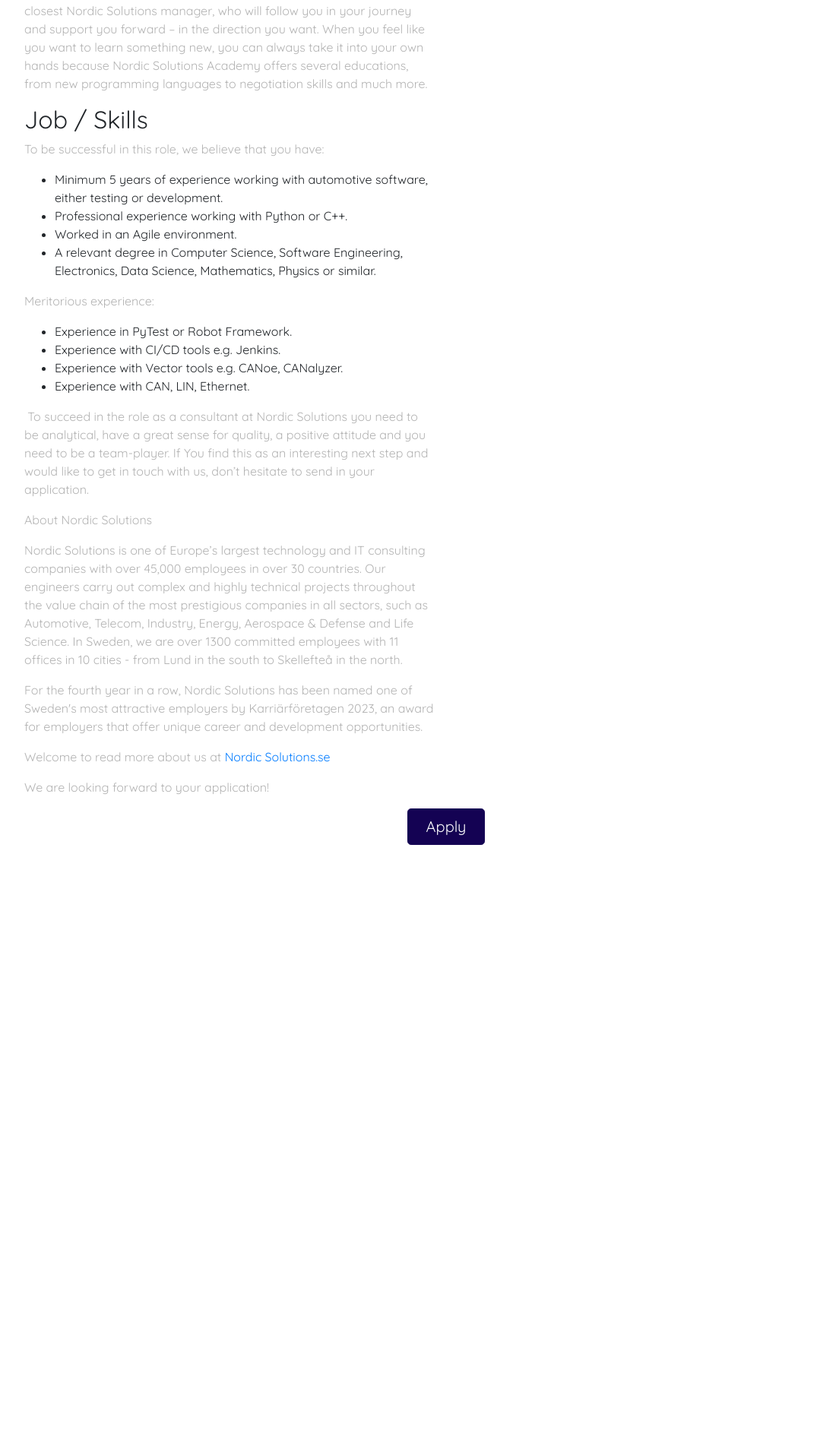
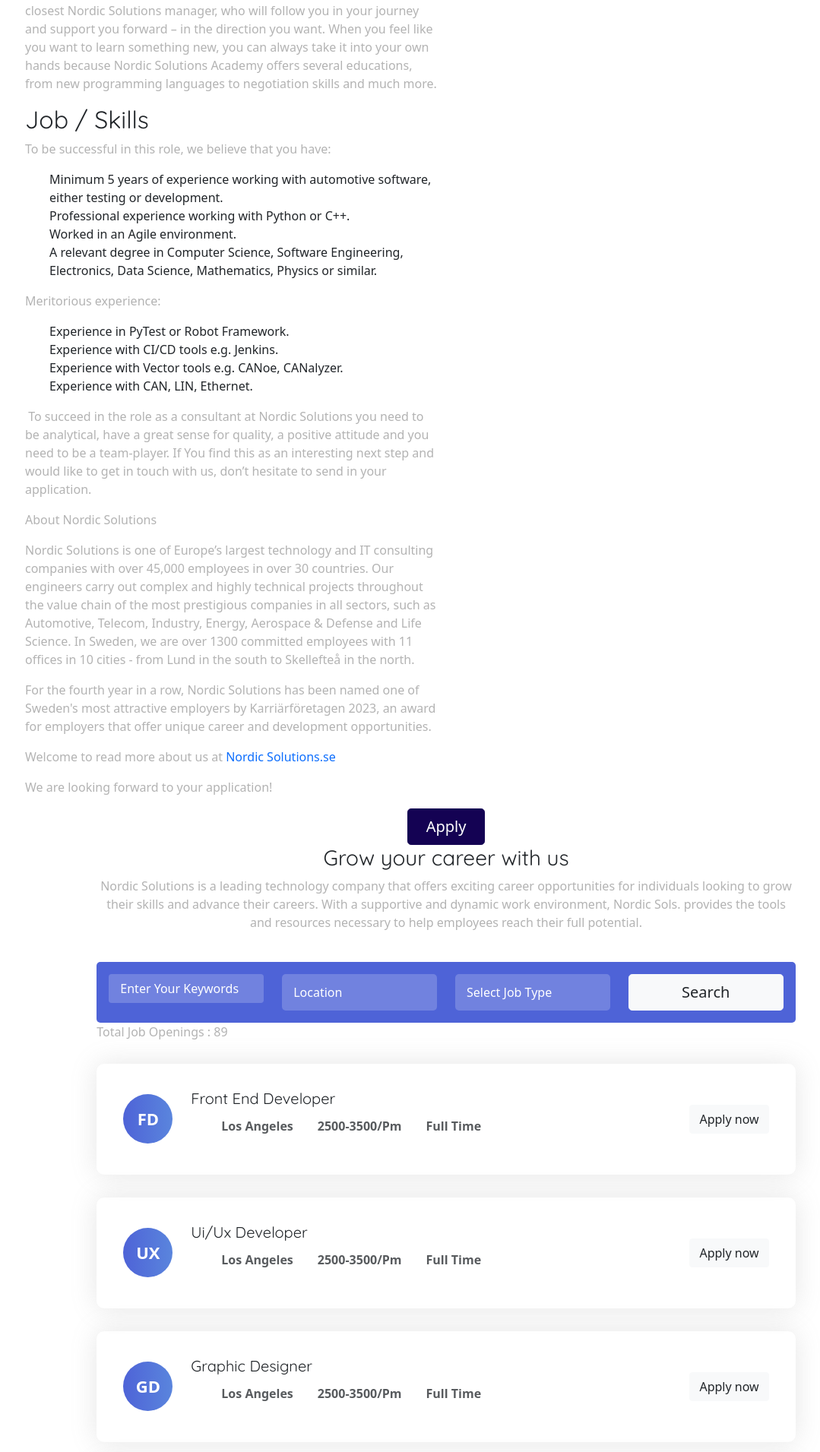
Before and after one commit to umar-farooq-khan/djangopractise, a Django app: page /r_jobdetail/ in a window 1280 px wide. Shown: the part 769-2680 px from the top of the page at 76% size, without its empty margins (53-1132 px from the left). Before the commit the page ends 1881 px from the top, so only its background shows below. Run offline with Django 4.2, Linux system fonts and the light colour scheme; some libraries are stand-ins or nearby versions.

Commit message:
careers list added
Added the career list in the bottom of the page but without functionality

```diff
--- a/OCR/insta reel download innsit.py
+++ b/OCR/insta reel download innsit.py
@@ -2,7 +2,7 @@ import requests
 from datetime import date
 today = date.today()
 
-file= open(r"C:\Users\umaRf\OneDrive\Desktop\Transfer\20230209T073307+0500_ExportTabsURLs.txt").read()
+file= open(r"urlss.txt").read()
 lines =file.split('\n')
 x=0
 for url in lines:
@@ -10,5 +10,6 @@ for url in lines:
     if(url.__contains__('cdninstagram') or url.__contains__('fbcdn') ):
         r = requests.get(url, allow_redirects=True)
         d4 = today.strftime("%b-%d-%Y")
-        open(str(x)+ d4+ '.mp4', 'wb').write(r.content)
+        open(r'C:/Insta Downloaded Videos Reel/' + str(x)+ d4+ '.mp4', 'wb').write(r.content)
         x=x+1
+        # 6 nov
--- a/templates/job_detail_pg.html
+++ b/templates/job_detail_pg.html
@@ -78,5 +78,7 @@
     </form>
 
 </div>
+{% include "list.html" %}
+
 </body>
 </html>
--- /dev/null
+++ b/templates/list.html
@@ -0,0 +1,370 @@
+<!doctype html>
+<html>
+<head>
+  <style>
+
+  body{
+    background:#f5f5f5;
+    margin-top:20px;}
+
+/* ===== Career ===== */
+.career-form {
+  background-color: #4e63d7;
+  border-radius: 5px;
+  padding: 0 16px;
+}
+
+.career-form .form-control {
+  background-color: rgba(255, 255, 255, 0.2);
+  border: 0;
+  padding: 12px 15px;
+  color: #fff;
+}
+
+.career-form .form-control::-webkit-input-placeholder {
+  /* Chrome/Opera/Safari */
+  color: #fff;
+}
+
+.career-form .form-control::-moz-placeholder {
+  /* Firefox 19+ */
+  color: #fff;
+}
+
+.career-form .form-control:-ms-input-placeholder {
+  /* IE 10+ */
+  color: #fff;
+}
+
+.career-form .form-control:-moz-placeholder {
+  /* Firefox 18- */
+  color: #fff;
+}
+
+.career-form .custom-select {
+  background-color: rgba(255, 255, 255, 0.2);
+  border: 0;
+  padding: 12px 15px;
+  color: #fff;
+  width: 100%;
+  border-radius: 5px;
+  text-align: left;
+  height: auto;
+  background-image: none;
+}
+
+.career-form .custom-select:focus {
+  -webkit-box-shadow: none;
+          box-shadow: none;
+}
+
+.career-form .select-container {
+  position: relative;
+}
+
+.career-form .select-container:before {
+  position: absolute;
+  right: 15px;
+  top: calc(50% - 14px);
+  font-size: 18px;
+  color: #ffffff;
+  content: '\F2F9';
+  font-family: "Material-Design-Iconic-Font";
+}
+
+.filter-result .job-box {
+  -webkit-box-shadow: 0 0 35px 0 rgba(130, 130, 130, 0.2);
+          box-shadow: 0 0 35px 0 rgba(130, 130, 130, 0.2);
+  border-radius: 10px;
+  padding: 10px 35px;
+}
+
+ul {
+  list-style: none;
+}
+
+.list-disk li {
+  list-style: none;
+  margin-bottom: 12px;
+}
+
+.list-disk li:last-child {
+  margin-bottom: 0;
+}
+
+.job-box .img-holder {
+  height: 65px;
+  width: 65px;
+  background-color: #4e63d7;
+  background-image: -webkit-gradient(linear, left top, right top, from(rgba(78, 99, 215, 0.9)), to(#5a85dd));
+  background-image: linear-gradient(to right, rgba(78, 99, 215, 0.9) 0%, #5a85dd 100%);
+  font-family: "Open Sans", sans-serif;
+  color: #fff;
+  font-size: 22px;
+  font-weight: 700;
+  display: -webkit-box;
+  display: -ms-flexbox;
+  display: flex;
+  -webkit-box-pack: center;
+      -ms-flex-pack: center;
+          justify-content: center;
+  -webkit-box-align: center;
+      -ms-flex-align: center;
+          align-items: center;
+  border-radius: 65px;
+}
+
+.career-title {
+  background-color: #4e63d7;
+  color: #fff;
+  padding: 15px;
+  text-align: center;
+  border-radius: 10px 10px 0 0;
+  background-image: -webkit-gradient(linear, left top, right top, from(rgba(78, 99, 215, 0.9)), to(#5a85dd));
+  background-image: linear-gradient(to right, rgba(78, 99, 215, 0.9) 0%, #5a85dd 100%);
+}
+
+.job-overview {
+  -webkit-box-shadow: 0 0 35px 0 rgba(130, 130, 130, 0.2);
+          box-shadow: 0 0 35px 0 rgba(130, 130, 130, 0.2);
+  border-radius: 10px;
+}
+
+@media (min-width: 992px) {
+  .job-overview {
+    position: -webkit-sticky;
+    position: sticky;
+    top: 70px;
+  }
+}
+
+.job-overview .job-detail ul {
+  margin-bottom: 28px;
+}
+
+.job-overview .job-detail ul li {
+  opacity: 0.75;
+  font-weight: 600;
+  margin-bottom: 15px;
+}
+
+.job-overview .job-detail ul li i {
+  font-size: 20px;
+  position: relative;
+  top: 1px;
+}
+
+.job-overview .overview-bottom,
+.job-overview .overview-top {
+  padding: 35px;
+}
+
+.job-content ul li {
+  font-weight: 600;
+  opacity: 0.75;
+  border-bottom: 1px solid #ccc;
+  padding: 10px 5px;
+}
+
+@media (min-width: 768px) {
+  .job-content ul li {
+    border-bottom: 0;
+    padding: 0;
+  }
+}
+
+.job-content ul li i {
+  font-size: 20px;
+  position: relative;
+  top: 1px;
+}
+.mb-30 {
+    margin-bottom: 30px;
+}
+  </style>
+
+  <meta charset="utf-8">
+  <meta name="viewport" content="width=device-width, initial-scale=1">
+  <title>Nordic Solutions SE</title>
+  <link rel="stylesheet" href="https://stackpath.bootstrapcdn.com/bootstrap/5.0.0-alpha1/css/bootstrap.min.css">
+</head>
+<link rel="stylesheet" href="https://cdnjs.cloudflare.com/ajax/libs/material-design-iconic-font/2.2.0/css/material-design-iconic-font.min.css" integrity="sha256-3sPp8BkKUE7QyPSl6VfBByBroQbKxKG7tsusY2mhbVY=" crossorigin="anonymous" />
+
+<div class="container">
+            <div class="row">
+                 <div class="col-lg-10 mx-auto mb-4">
+                    <div class="section-title text-center ">
+                        <h3 class="top-c-sep">Grow your career with us</h3>
+                        <p>Nordic Solutions is a leading technology company that offers exciting career opportunities for individuals looking to grow their skills and advance their careers. With a supportive and dynamic work environment, Nordic Sols. provides the tools and resources necessary to help employees reach their full potential.</p>
+                    </div>
+                </div>
+            </div>
+            <div class="row">
+                <div class="col-lg-10 mx-auto">
+                    <div class="career-search mb-60">
+
+                        <form action="#" class="career-form mb-60">
+                            <div class="row">
+                                <div class="col-md-6 col-lg-3 my-3">
+                                    <div class="input-group position-relative">
+                                        <input type="text" class="form-control" placeholder="Enter Your Keywords" id="keywords">
+                                    </div>
+                                </div>
+                                <div class="col-md-6 col-lg-3 my-3">
+                                    <div class="select-container">
+                                        <select class="custom-select">
+                                            <option selected="">Location</option>
+                                            <option value="1">Jaipur</option>
+                                            <option value="2">Pune</option>
+                                            <option value="3">Bangalore</option>
+                                        </select>
+                                    </div>
+                                </div>
+                                <div class="col-md-6 col-lg-3 my-3">
+                                    <div class="select-container">
+                                        <select class="custom-select">
+                                            <option selected="">Select Job Type</option>
+                                            <option value="1">Ui designer</option>
+                                            <option value="2">JS developer</option>
+                                            <option value="3">Web developer</option>
+                                        </select>
+                                    </div>
+                                </div>
+                                <div class="col-md-6 col-lg-3 my-3">
+                                    <button type="button" class="btn btn-lg btn-block btn-light btn-custom" id="contact-submit">
+                                        Search
+                                    </button>
+                                </div>
+                            </div>
+                        </form>
+
+                        <div class="filter-result">
+                            <p class="mb-30 ff-montserrat">Total Job Openings : 89</p>
+
+                            <div class="job-box d-md-flex align-items-center justify-content-between mb-30">
+                                <div class="job-left my-4 d-md-flex align-items-center flex-wrap">
+                                    <div class="img-holder mr-md-4 mb-md-0 mb-4 mx-auto mx-md-0 d-md-none d-lg-flex">
+                                        FD
+                                    </div>
+                                    <div class="job-content">
+                                        <h5 class="text-center text-md-left">Front End Developer</h5>
+                                        <ul class="d-md-flex flex-wrap text-capitalize ff-open-sans">
+                                            <li class="mr-md-4">
+                                                <i class="zmdi zmdi-pin mr-2"></i> Los Angeles
+                                            </li>
+                                            <li class="mr-md-4">
+                                                <i class="zmdi zmdi-money mr-2"></i> 2500-3500/pm
+                                            </li>
+                                            <li class="mr-md-4">
+                                                <i class="zmdi zmdi-time mr-2"></i> Full Time
+                                            </li>
+                                        </ul>
+                                    </div>
+                                </div>
+                                <div class="job-right my-4 flex-shrink-0">
+                                    <a href="#" class="btn d-block w-100 d-sm-inline-block btn-light">Apply now</a>
+                                </div>
+                            </div>
+
+                            <div class="job-box d-md-flex align-items-center justify-content-between mb-30">
+                                <div class="job-left my-4 d-md-flex align-items-center flex-wrap">
+                                    <div class="img-holder mr-md-4 mb-md-0 mb-4 mx-auto mx-md-0 d-md-none d-lg-flex">
+                                        UX
+                                    </div>
+                                    <div class="job-content">
+                                        <h5 class="text-center text-md-left">Ui/Ux Developer</h5>
+                                        <ul class="d-md-flex flex-wrap text-capitalize ff-open-sans">
+                                            <li class="mr-md-4">
+                                                <i class="zmdi zmdi-pin mr-2"></i> Los Angeles
+                                            </li>
+                                            <li class="mr-md-4">
+                                                <i class="zmdi zmdi-money mr-2"></i> 2500-3500/pm
+                                            </li>
+                                            <li class="mr-md-4">
+                                                <i class="zmdi zmdi-time mr-2"></i> Full Time
+                                            </li>
+                                        </ul>
+                                    </div>
+                                </div>
+                                <div class="job-right my-4 flex-shrink-0">
+                                    <a href="#" class="btn d-block w-100 d-sm-inline-block btn-light">Apply now</a>
+                                </div>
+                            </div>
+
+                            <div class="job-box d-md-flex align-items-center justify-content-between mb-30">
+                                <div class="job-left my-4 d-md-flex align-items-center flex-wrap">
+                                    <div class="img-holder mr-md-4 mb-md-0 mb-4 mx-auto mx-md-0 d-md-none d-lg-flex">
+                                        GD
+                                    </div>
+                                    <div class="job-content">
+                                        <h5 class="text-center text-md-left">Graphic Designer</h5>
+                                        <ul class="d-md-flex flex-wrap text-capitalize ff-open-sans">
+                                            <li class="mr-md-4">
+                                                <i class="zmdi zmdi-pin mr-2"></i> Los Angeles
+                                            </li>
+                                            <li class="mr-md-4">
+                                                <i class="zmdi zmdi-money mr-2"></i> 2500-3500/pm
+                                            </li>
+                                            <li class="mr-md-4">
+                                                <i class="zmdi zmdi-time mr-2"></i> Full Time
+                                            </li>
+                                        </ul>
+                                    </div>
+                                </div>
+                                <div class="job-right my-4 flex-shrink-0">
+                                    <a href="#" class="btn d-block w-100 d-sm-inline-block btn-light">Apply now</a>
+                                </div>
+                            </div>
+
+                            <div class="job-box d-md-flex align-items-center justify-content-between mb-30">
+                                <div class="job-left my-4 d-md-flex align-items-center flex-wrap">
+                                    <div class="img-holder mr-md-4 mb-md-0 mb-4 mx-auto mx-md-0 d-md-none d-lg-flex">
+                                        JS
+                                    </div>
+                                    <div class="job-content">
+                                        <h5 class="text-center text-md-left">Javascript Developer</h5>
+                                        <ul class="d-md-flex flex-wrap text-capitalize ff-open-sans">
+                                            <li class="mr-md-4">
+                                                <i class="zmdi zmdi-pin mr-2"></i> Los Angeles
+                                            </li>
+                                            <li class="mr-md-4">
+                                                <i class="zmdi zmdi-money mr-2"></i> 2500-3500/pm
+                                            </li>
+                                            <li class="mr-md-4">
+                                                <i class="zmdi zmdi-time mr-2"></i> Full Time
+                                            </li>
+                                        </ul>
+                                    </div>
+                                </div>
+                                <div class="job-right my-4 flex-shrink-0">
+                                    <a href="#" class="btn d-block w-100 d-sm-inline-block btn-light">Apply now</a>
+                                </div>
+                            </div>
+
+                        </div>
+                    </div>
+
+                    <!-- START Pagination -->
+                    <nav aria-label="Page navigation">
+                        <ul class="pagination pagination-reset justify-content-center">
+                            <li class="page-item disabled">
+                                <a class="page-link" href="#" tabindex="-1" aria-disabled="true">
+                                    <i class="zmdi zmdi-long-arrow-left"></i>
+                                </a>
+                            </li>
+                            <li class="page-item"><a class="page-link" href="#">1</a></li>
+                            <li class="page-item d-none d-md-inline-block"><a class="page-link" href="#">2</a></li>
+                            <li class="page-item d-none d-md-inline-block"><a class="page-link" href="#">3</a></li>
+                            <li class="page-item"><a class="page-link" href="#">...</a></li>
+                            <li class="page-item"><a class="page-link" href="#">8</a></li>
+                            <li class="page-item">
+                                <a class="page-link" href="#">
+                                    <i class="zmdi zmdi-long-arrow-right"></i>
+                                </a>
+                            </li>
+                        </ul>
+                    </nav>
+                    <!-- END Pagination -->
+                </div>
+            </div>
+        </div>
```
Also changed, not shown: OCR/urlss.txt (added, +24 -0 lines), 18 other files.
